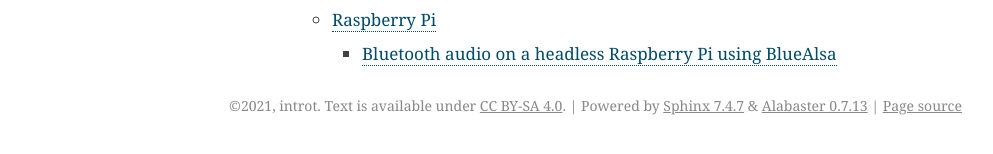
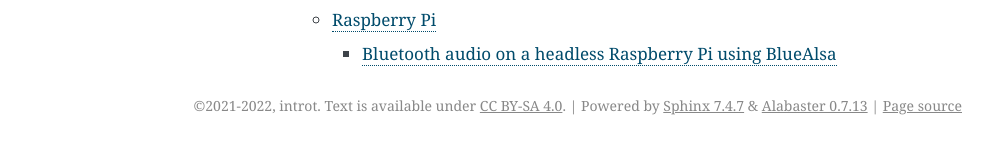
Before and after one commit to introt/docs, a Sphinx documentation site: the page built from sphinx/index.rst, in a window 1280 px wide. Shown: the part 549-703 px from the top of the page, without its empty margins (148-1141 px from the left). Built offline with Sphinx 7.4.7, drawn with Linux system fonts in a browser that asks for light colours.

Commit message:
Update copyright year
"2021-2022" feels a bit superfluous, but mayhaps there'll be a time
when the gap between the years is big enough that the notation will
start feeling appropriate. Perhaps not.

```diff
--- a/sphinx/conf.py
+++ b/sphinx/conf.py
@@ -18,7 +18,7 @@
 # -- Project information -----------------------------------------------------
 
 project = 'introt'
-copyright = '2021, introt. Text is available under <a href="https://creativecommons.org/licenses/by-sa/4.0/">CC BY-SA 4.0</a>'
+copyright = '2021-2022, introt. Text is available under <a href="https://creativecommons.org/licenses/by-sa/4.0/">CC BY-SA 4.0</a>'
 author = 'introt'
 
 
```
